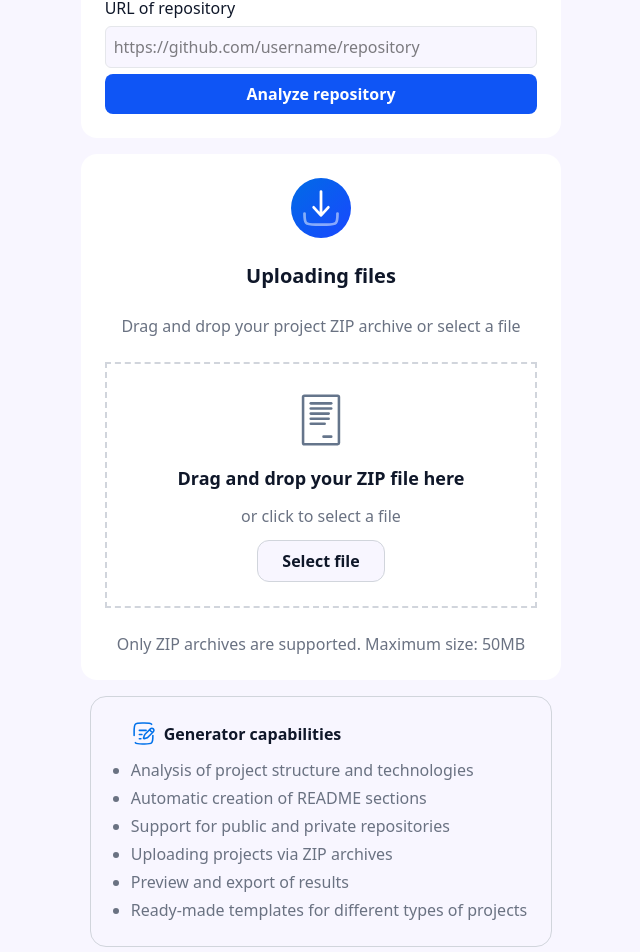
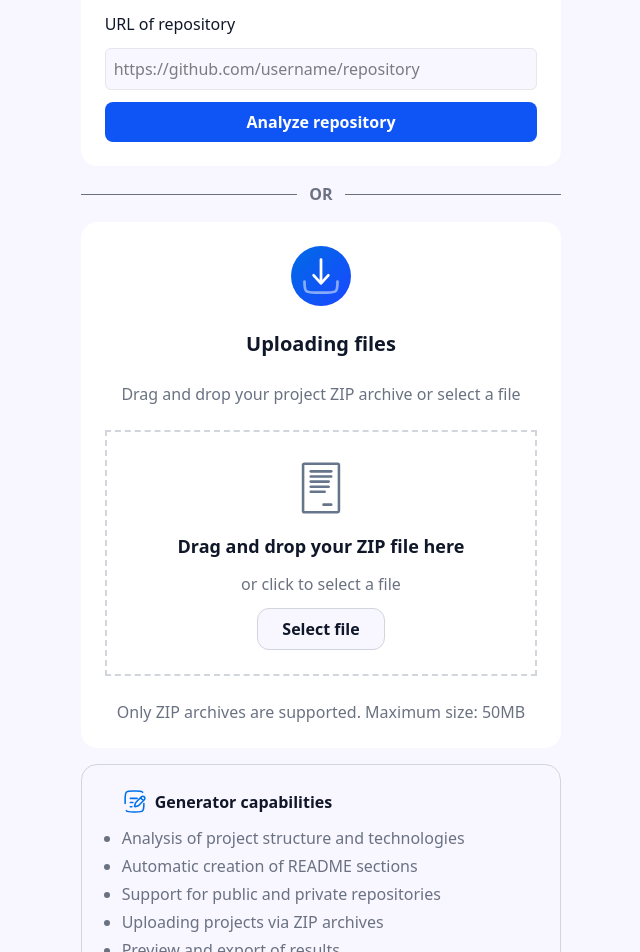
Before and after one commit to DmitriyPozniakov/Readme.md-Generator, a Nuxt app: page / in a window 1280 px wide. Shown: the part 685-1637 px from the top of the page, without its empty margins (319-959 px from the left). Built offline with nearby package versions, Linux system fonts and the light colour scheme.

Commit message:
update layouts, added separator component

```diff
--- a/app/components/GithubContainer.vue
+++ b/app/components/GithubContainer.vue
@@ -1,11 +1,11 @@
 <template>
-  <div class="flex flex-col gap-6 items-center bg-white rounded-2xl p-6">
+  <div class="flex flex-col gap-6 items-center bg-white rounded-2xl p-6 max-w-[600px] w-full">
     <BaseContainer url="/images/icons/github.svg" :rounded="true" />
     <h2 class="text-custom-black text-xl font-bold">GitHub Repository</h2>
     <p class="text-gray-500 text-center">
       Enter the link to your GitHub repository (public or private)
     </p>
-    <form @click.prevent class="flex flex-col gap-1.5 w-full">
+    <form @click.prevent class="flex flex-col gap-3 w-full">
       <label class="text-custom-black" for="url">URL of repository</label>
       <input
         class="w-full p-2 bg-[#f8f6ff] rounded-md border border-gray-200 focus:border-2 focus:border-[#0F55F5] outline-none"
--- a/app/components/MainText.vue
+++ b/app/components/MainText.vue
@@ -9,16 +9,17 @@
       in minutes
     </h1>
     <p
-      class="text-gray-500 text-center text-base sm:text-lg md:text-xl lg:text-2xl max-w-3xl"
+      class="text-gray-500 text-center text-base sm:text-lg md:text-xl lg:text-2xl max-w-3xl mb-4"
     >
       Upload your GitHub repository or ZIP archive and we will automatically
       generate a professional README file with a full analysis of the project
       structure.
     </p>
-    <div class="flex gap-4 flex-col">
+    <div class="flex gap-4 items-baseline flex-col">
       <GithubContainer />
+      <TheSeparator />
       <ZipContainer />
+      <PossibilityContainer />
     </div>
-    <PossibilityContainer />
   </div>
 </template>
--- a/app/components/PossibilityContainer.vue
+++ b/app/components/PossibilityContainer.vue
@@ -1,5 +1,5 @@
 <template>
-  <div class="bg-transparent border border-gray-300 rounded-2xl p-6">
+  <div class="bg-transparent border border-gray-300 rounded-2xl p-6 max-w-[600px] w-full">
     <ul class="flex flex-col gap-1 list-disc list-outside pl-4">
       <li class="text-custom-black font-semibold list-none flex items-center gap-2 mb-2">
         <img class="h-[25px]" src="/images/icons/doc-blue.svg" alt="">
--- /dev/null
+++ b/app/components/TheSeparator.vue
@@ -0,0 +1,7 @@
+<template>
+  <div class="flex items-center gap-3 w-full">
+    <hr class="flex-1 h-px bg-gray-500 border-0" />
+    <span class="text-gray-500 font-semibold uppercase">Or</span>
+    <hr class="flex-1 h-px bg-gray-500 border-0" />
+  </div>
+</template>
--- a/app/components/ZipContainer.vue
+++ b/app/components/ZipContainer.vue
@@ -1,5 +1,5 @@
 <template>
-  <div class="flex flex-col gap-6 items-center bg-white rounded-2xl p-6">
+  <div class="flex flex-col gap-6 items-center bg-white rounded-2xl p-6 max-w-[600px] w-full">
     <BaseContainer url="/images/icons/download.svg" :rounded="true" />
     <h2 class="text-custom-black text-xl font-bold">Uploading files</h2>
     <p class="text-gray-500 text-center">
```
